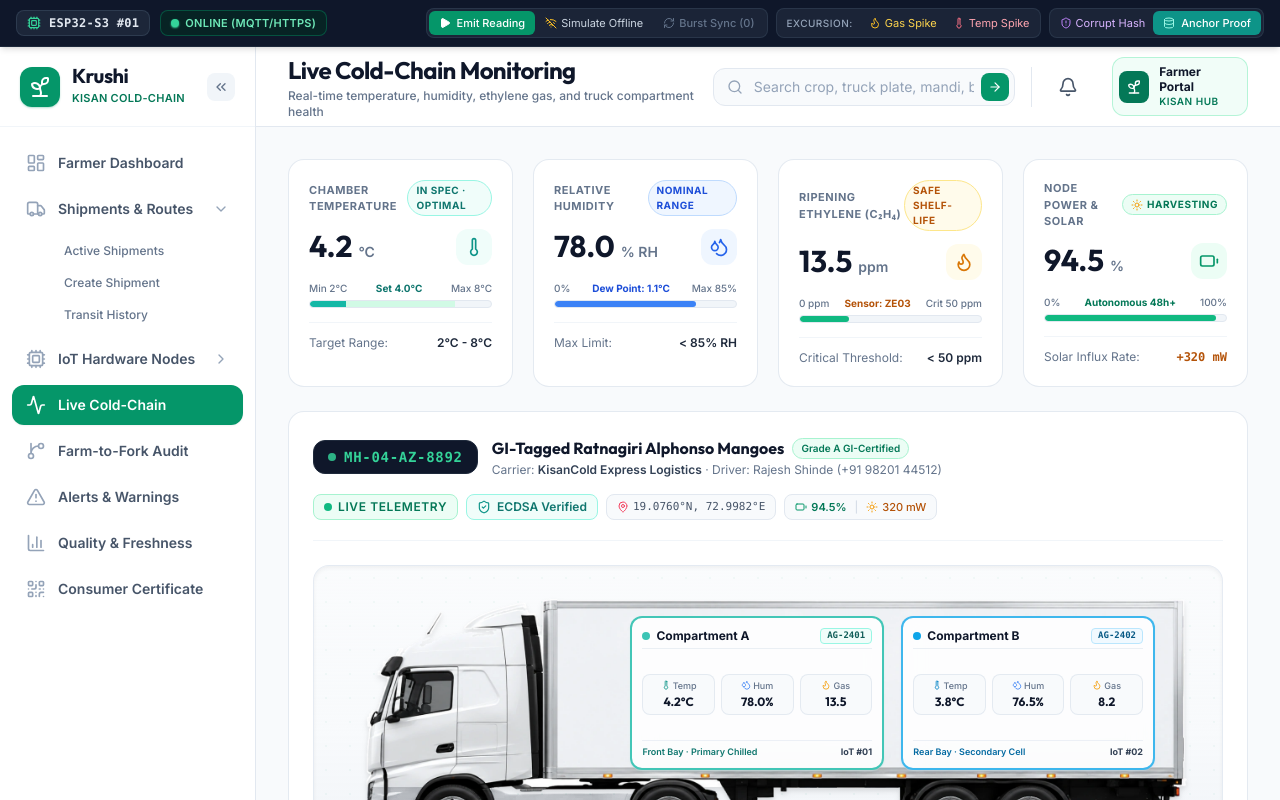
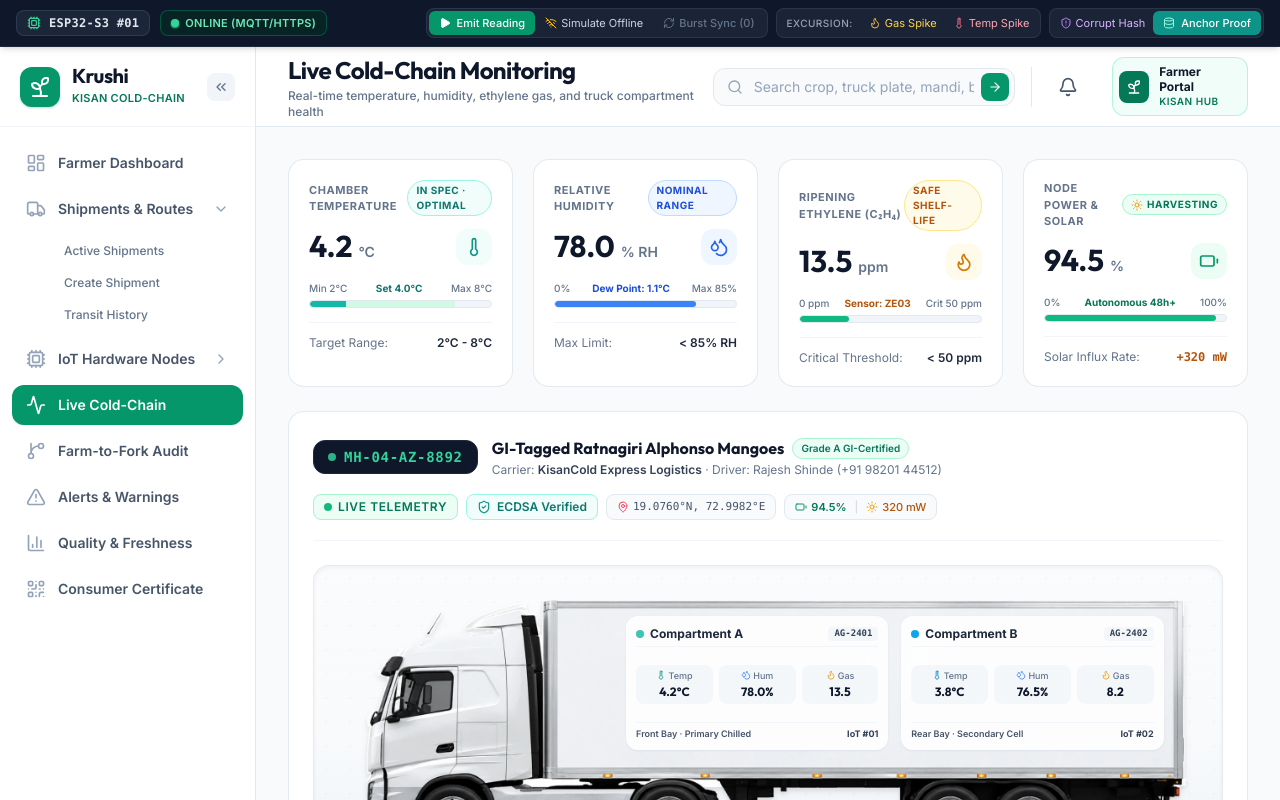
Before and after one commit to PranavXDragon/Krushi, a React (Vite) app in the folder frontend/: page / in a window 1280 px wide. Shown: the top 800 px of the page. Built offline with nearby package versions, Linux system fonts and the light colour scheme; no server answers.

Commit message:
feat: [UI] - Fit in-trailer compartment boxes with proper aspect ratio and remove harsh borders

```diff
--- a/frontend/src/components/TruckOverlay.tsx
+++ b/frontend/src/components/TruckOverlay.tsx
@@ -132,32 +132,32 @@ export const TruckOverlay: React.FC<TruckOverlayProps> = ({
             className="w-full h-auto object-contain select-none filter drop-shadow-md transition-all duration-300"
           />
 
-          {/* In-Trailer Compartment A (Forward Chilled Cargo Chamber) */}
+          {/* In-Trailer Compartment A (Forward Chilled Cargo Chamber) - Borderless & Perfectly Fitted */}
           <div
-            className={`absolute top-[9%] left-[34%] w-[29.5%] h-[54%] rounded-xl p-2 sm:p-2.5 flex flex-col justify-between backdrop-blur-md transition-all duration-300 border-2 shadow-sm ${
+            className={`absolute top-[9%] left-[33.5%] w-[30.5%] h-[47%] rounded-xl p-2 sm:p-2.5 flex flex-col justify-between backdrop-blur-md transition-all duration-300 border-0 shadow-sm ${
               isTempExcursion || isGasExcursion
-                ? 'bg-rose-50/90 border-rose-500 shadow-rose-500/20'
-                : 'bg-white/85 hover:bg-white/95 border-teal-500/80 shadow-teal-500/10'
+                ? 'bg-rose-50/90 shadow-rose-500/20'
+                : 'bg-white/85 hover:bg-white/95 shadow-slate-300/40'
             }`}
           >
             {/* Header */}
-            <div className="flex items-center justify-between pb-1 border-b border-slate-200/70">
+            <div className="flex items-center justify-between pb-1 border-b border-slate-100">
               <div className="flex items-center gap-1 sm:gap-1.5 min-w-0">
                 <span className={`w-2 h-2 rounded-full flex-shrink-0 ${isTempExcursion || isGasExcursion ? 'bg-rose-500 animate-ping' : 'bg-teal-500 animate-pulse'}`} />
-                <span className="text-[10px] sm:text-xs font-bold text-slate-900 truncate">Compartment A</span>
+                <span className="text-[10px] sm:text-xs font-bold text-slate-800 truncate">Compartment A</span>
               </div>
-              <span className="text-[9px] font-mono px-1.5 py-0.2 rounded bg-teal-50 border border-teal-200 text-teal-800 font-bold flex-shrink-0">
+              <span className="text-[9px] font-mono px-1.5 py-0.2 rounded bg-slate-100/80 text-slate-700 font-bold flex-shrink-0">
                 {shipment.batch_code}
               </span>
             </div>
 
-            {/* Real-time 3-Metric Instrument Grid */}
+            {/* Real-time 3-Metric Instrument Grid (Clean Borderless Mini-Cards) */}
             <div className="grid grid-cols-3 gap-1 sm:gap-1.5 my-auto text-center">
               {/* Temp */}
-              <div className={`p-1 rounded-lg border transition-colors ${
+              <div className={`p-1 rounded-lg border-0 transition-colors ${
                 isTempExcursion
-                  ? 'bg-rose-100 border-rose-300 text-rose-900 font-bold'
-                  : 'bg-slate-50/90 border-slate-200/90 text-slate-800'
+                  ? 'bg-rose-100/90 text-rose-900 font-bold'
+                  : 'bg-slate-100/80 text-slate-800'
               }`}>
                 <div className="flex items-center justify-center gap-0.5 text-[8px] sm:text-[9px] text-slate-500 font-medium">
                   <Thermometer className="w-2.5 h-2.5 text-teal-600 flex-shrink-0" />
@@ -169,7 +169,7 @@ export const TruckOverlay: React.FC<TruckOverlayProps> = ({
               </div>
 
               {/* Humidity */}
-              <div className="p-1 rounded-lg bg-slate-50/90 border border-slate-200/90 text-slate-800">
+              <div className="p-1 rounded-lg bg-slate-100/80 border-0 text-slate-800">
                 <div className="flex items-center justify-center gap-0.5 text-[8px] sm:text-[9px] text-slate-500 font-medium">
                   <Droplets className="w-2.5 h-2.5 text-blue-500 flex-shrink-0" />
                   <span>Hum</span>
@@ -180,10 +180,10 @@ export const TruckOverlay: React.FC<TruckOverlayProps> = ({
               </div>
 
               {/* Gas */}
-              <div className={`p-1 rounded-lg border transition-colors ${
+              <div className={`p-1 rounded-lg border-0 transition-colors ${
                 isGasExcursion
-                  ? 'bg-rose-100 border-rose-300 text-rose-900 font-bold animate-pulse'
-                  : 'bg-slate-50/90 border-slate-200/90 text-slate-800'
+                  ? 'bg-rose-100/90 text-rose-900 font-bold animate-pulse'
+                  : 'bg-slate-100/80 text-slate-800'
               }`}>
                 <div className="flex items-center justify-center gap-0.5 text-[8px] sm:text-[9px] text-slate-500 font-medium">
                   <Flame className="w-2.5 h-2.5 text-amber-500 flex-shrink-0" />
@@ -196,31 +196,31 @@ export const TruckOverlay: React.FC<TruckOverlayProps> = ({
             </div>
 
             {/* Footer */}
-            <div className="flex items-center justify-between text-[8px] sm:text-[9px] pt-1 border-t border-slate-200/60 text-slate-600">
-              <span className="font-semibold text-teal-700 truncate">Front Bay · Primary Chilled</span>
+            <div className="flex items-center justify-between text-[8px] sm:text-[9px] pt-1 border-t border-slate-100 text-slate-500">
+              <span className="font-semibold text-slate-600 truncate">Front Bay · Primary Chilled</span>
               <span className="font-bold text-slate-700">IoT #01</span>
             </div>
           </div>
 
-          {/* In-Trailer Compartment B (Rear Deep Cold Chamber) */}
+          {/* In-Trailer Compartment B (Rear Deep Cold Chamber) - Borderless & Perfectly Fitted */}
           <div
-            className="absolute top-[9%] left-[65.5%] w-[29.5%] h-[54%] rounded-xl p-2 sm:p-2.5 flex flex-col justify-between backdrop-blur-md bg-white/85 hover:bg-white/95 border-2 border-sky-500/80 shadow-sm shadow-sky-500/10 transition-all duration-300"
+            className="absolute top-[9%] left-[65.5%] w-[30.5%] h-[47%] rounded-xl p-2 sm:p-2.5 flex flex-col justify-between backdrop-blur-md bg-white/85 hover:bg-white/95 border-0 shadow-sm shadow-slate-300/40 transition-all duration-300"
           >
             {/* Header */}
-            <div className="flex items-center justify-between pb-1 border-b border-slate-200/70">
+            <div className="flex items-center justify-between pb-1 border-b border-slate-100">
               <div className="flex items-center gap-1 sm:gap-1.5 min-w-0">
                 <span className="w-2 h-2 rounded-full bg-sky-500 flex-shrink-0" />
-                <span className="text-[10px] sm:text-xs font-bold text-slate-900 truncate">Compartment B</span>
+                <span className="text-[10px] sm:text-xs font-bold text-slate-800 truncate">Compartment B</span>
               </div>
-              <span className="text-[9px] font-mono px-1.5 py-0.2 rounded bg-sky-50 border border-sky-200 text-sky-800 font-bold flex-shrink-0">
+              <span className="text-[9px] font-mono px-1.5 py-0.2 rounded bg-slate-100/80 text-slate-700 font-bold flex-shrink-0">
                 AG-2402
               </span>
             </div>
 
-            {/* Real-time 3-Metric Instrument Grid */}
+            {/* Real-time 3-Metric Instrument Grid (Clean Borderless Mini-Cards) */}
             <div className="grid grid-cols-3 gap-1 sm:gap-1.5 my-auto text-center">
               {/* Temp */}
-              <div className="p-1 rounded-lg bg-slate-50/90 border border-slate-200/90 text-slate-800">
+              <div className="p-1 rounded-lg bg-slate-100/80 border-0 text-slate-800">
                 <div className="flex items-center justify-center gap-0.5 text-[8px] sm:text-[9px] text-slate-500 font-medium">
                   <Thermometer className="w-2.5 h-2.5 text-sky-600 flex-shrink-0" />
                   <span>Temp</span>
@@ -231,7 +231,7 @@ export const TruckOverlay: React.FC<TruckOverlayProps> = ({
               </div>
 
               {/* Humidity */}
-              <div className="p-1 rounded-lg bg-slate-50/90 border border-slate-200/90 text-slate-800">
+              <div className="p-1 rounded-lg bg-slate-100/80 border-0 text-slate-800">
                 <div className="flex items-center justify-center gap-0.5 text-[8px] sm:text-[9px] text-slate-500 font-medium">
                   <Droplets className="w-2.5 h-2.5 text-blue-500 flex-shrink-0" />
                   <span>Hum</span>
@@ -242,7 +242,7 @@ export const TruckOverlay: React.FC<TruckOverlayProps> = ({
               </div>
 
               {/* Gas */}
-              <div className="p-1 rounded-lg bg-slate-50/90 border border-slate-200/90 text-slate-800">
+              <div className="p-1 rounded-lg bg-slate-100/80 border-0 text-slate-800">
                 <div className="flex items-center justify-center gap-0.5 text-[8px] sm:text-[9px] text-slate-500 font-medium">
                   <Flame className="w-2.5 h-2.5 text-amber-500 flex-shrink-0" />
                   <span>Gas</span>
@@ -254,8 +254,8 @@ export const TruckOverlay: React.FC<TruckOverlayProps> = ({
             </div>
 
             {/* Footer */}
-            <div className="flex items-center justify-between text-[8px] sm:text-[9px] pt-1 border-t border-slate-200/60 text-slate-600">
-              <span className="font-semibold text-sky-700 truncate">Rear Bay · Secondary Cell</span>
+            <div className="flex items-center justify-between text-[8px] sm:text-[9px] pt-1 border-t border-slate-100 text-slate-500">
+              <span className="font-semibold text-slate-600 truncate">Rear Bay · Secondary Cell</span>
               <span className="font-bold text-slate-700">IoT #02</span>
             </div>
           </div>
```
Also changed, not shown: 1 other file (tests, documents, lock files or other folders).
